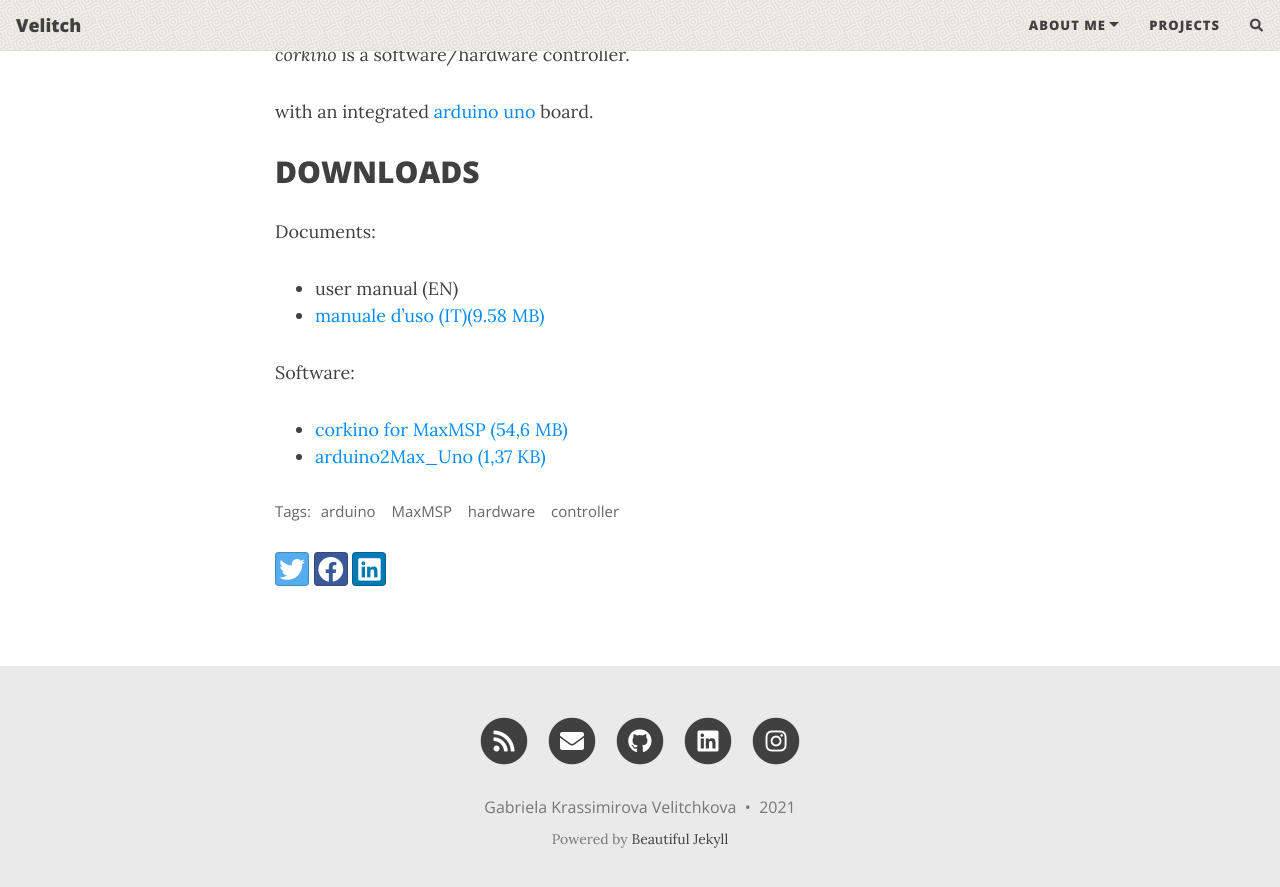
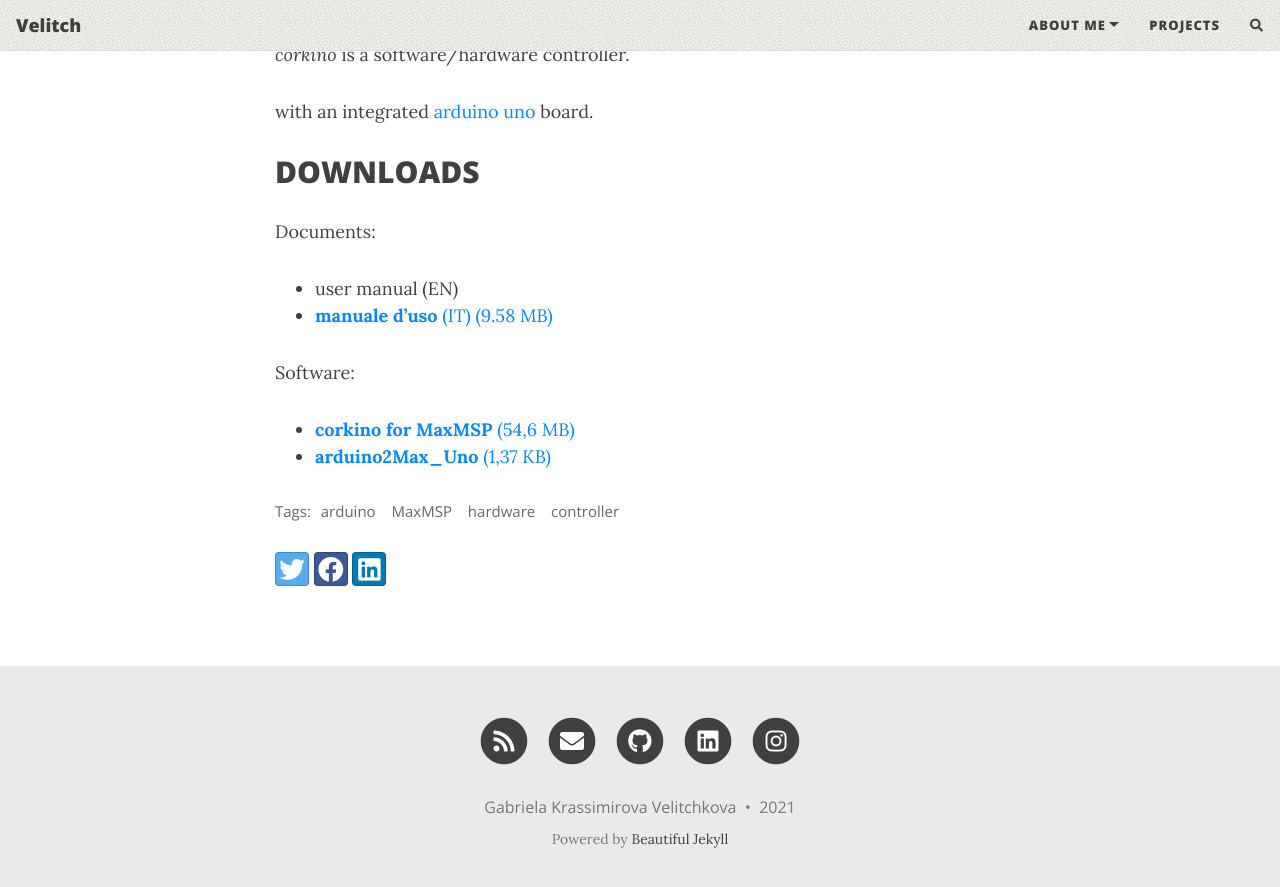
Before and after one commit to Velitch/velitch, a Jekyll site: the page built from _posts/2021-10-13-corkino.md, in a window 1280 px wide and 900 px high, scrolled down 600 px. Shown: the top 887 px of the window. Built offline with Jekyll 4.4.1, drawn with Linux system fonts in a browser that asks for light colours; nearby versions of some CDN libraries; comment, search, counter and statistics services are not loaded.

```diff
--- a/_posts/2021-10-13-corkino.md
+++ b/_posts/2021-10-13-corkino.md
@@ -19,9 +19,9 @@ _corkino_ is a software/hardware controller.
 Documents:
 
   - user manual (EN)
-  - [manuale d'uso (IT)(9.58 MB)](https://github.com/Velitch/BN_Musica_Elettronica/blob/main/IIBN/COME-04-elettroacustica-IIBN/corkino/corkino_user_manual.pdf)
+  - [**manuale d'uso** (IT) (9.58 MB)](https://github.com/Velitch/BN_Musica_Elettronica/blob/main/IIBN/COME-04-elettroacustica-IIBN/corkino/corkino_user_manual.pdf)
 
 Software:
 
-  - [corkino for MaxMSP (54,6 MB)](https://github.com/Velitch/BN_Musica_Elettronica/tree/main/IIBN/COME-04-elettroacustica-IIBN/corkino/maxmsp)
-  - [arduino2Max_Uno (1,37 KB)](https://github.com/Velitch/BN_Musica_Elettronica/tree/main/IIBN/COME-04-elettroacustica-IIBN/corkino/arduino/Arduino2Max_Uno)
+  - [**corkino for MaxMSP** (54,6 MB)](https://github.com/Velitch/BN_Musica_Elettronica/tree/main/IIBN/COME-04-elettroacustica-IIBN/corkino/maxmsp)
+  - [**arduino2Max_Uno** (1,37 KB)](https://github.com/Velitch/BN_Musica_Elettronica/tree/main/IIBN/COME-04-elettroacustica-IIBN/corkino/arduino/Arduino2Max_Uno)
```
